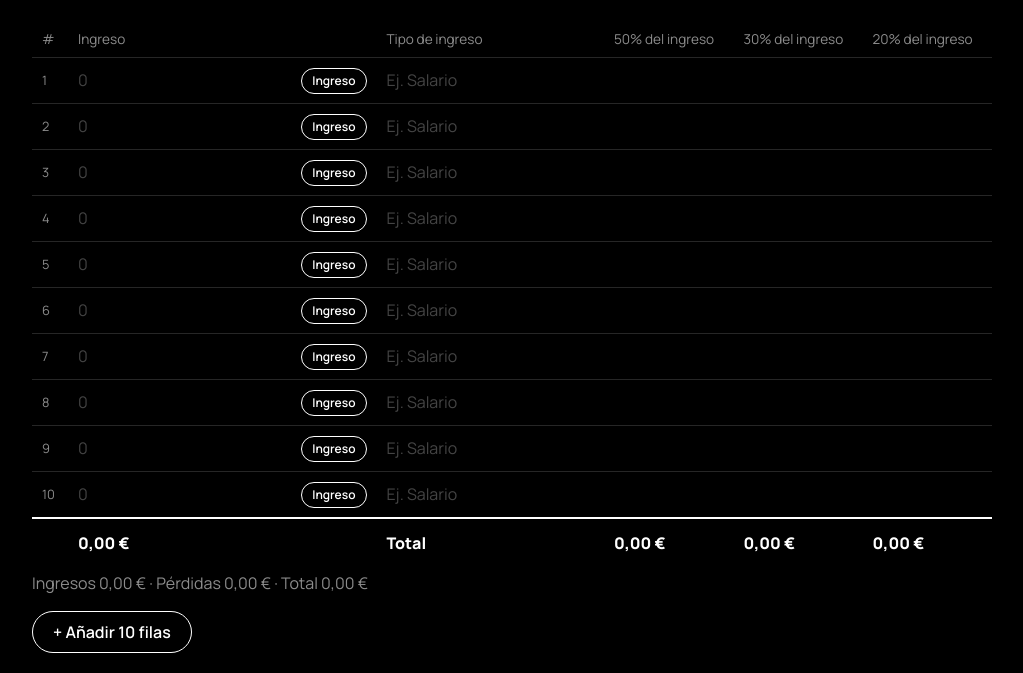
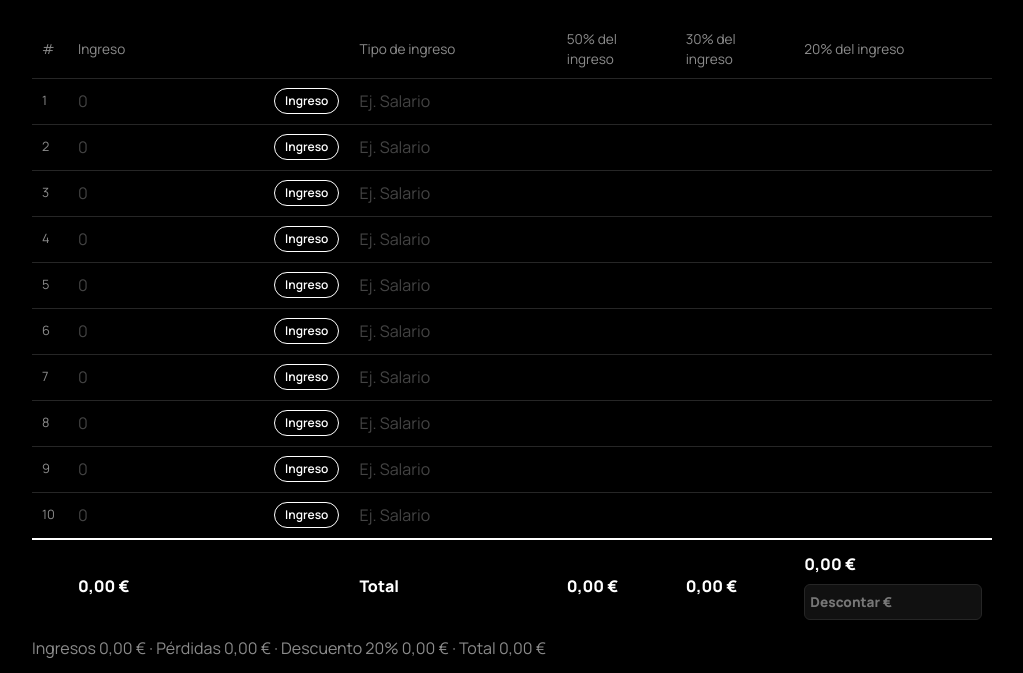
Before and after one commit to inigozelaieta706-web/INGRESOS, a plain HTML site: page INGRESOS.html/index.html in a window 1280 px wide. Shown: the part 124-797 px from the top of the page, without its empty margins (128-1151 px from the left). Drawn offline with Linux system fonts and the light colour scheme.

Commit message:
Add files via upload

```diff
--- a/INGRESOS.html/index.html
+++ b/INGRESOS.html/index.html
@@ -1,23 +1,30 @@
+
 <!DOCTYPE html>
 <html lang="es">
 <head>
   <meta charset="UTF-8">
   <meta name="viewport" content="width=device-width, initial-scale=1">
   <title>Mi presupuesto</title>
+
   <link rel="preconnect" href="https://fonts.googleapis.com">
   <link href="https://fonts.googleapis.com/css2?family=Manrope:wght@400;600;800&display=swap" rel="stylesheet">
+
   <link rel="stylesheet" href="style.css">
 </head>
+
 <body>
+
   <header>
     <h1>Mi presupuesto</h1>
     <p class="sub">Regla 50 / 30 / 20</p>
   </header>
 
   <main>
+
     <section>
       <div class="scroll">
         <table>
+
           <thead>
             <tr>
               <th>#</th>
@@ -28,7 +35,9 @@
               <th>20% del ingreso</th>
             </tr>
           </thead>
+
           <tbody id="cuerpo"></tbody>
+
           <tfoot>
             <tr>
               <td></td>
@@ -36,21 +45,43 @@
               <td>Total</td>
               <td id="t1"></td>
               <td id="t2"></td>
-              <td id="t3"></td>
+              <td>
+                <div id="t3"></div>
+
+                <input
+                  type="number"
+                  id="descontar"
+                  min="0"
+                  step="any"
+                  placeholder="Descontar €"
+                >
+              </td>
             </tr>
           </tfoot>
+
         </table>
       </div>
+
       <p id="resumen" class="sub"></p>
-      <button id="mas" type="button">+ Añadir 10 filas</button>
+
+      <button id="mas" type="button">
+        + Añadir 10 filas
+      </button>
+
     </section>
 
     <section>
       <h2>Notas</h2>
-      <textarea id="notas" placeholder="Escribe lo que quieras. Se guarda solo."></textarea>
+
+      <textarea
+        id="notas"
+        placeholder="Escribe lo que quieras. Se guarda solo."
+      ></textarea>
     </section>
+
   </main>
 
   <script src="script.js"></script>
+
 </body>
 </html>
--- a/INGRESOS.html/script.js
+++ b/INGRESOS.html/script.js
@@ -1,85 +1,268 @@
-const MONEDA = "EUR";   // cambia a "USD" si quieres dólares
+
+const MONEDA = "EUR";
 const KEY = "presupuesto-503020";
 
 const $ = id => document.getElementById(id);
-const esc = s => String(s ?? "").replace(/[&<>"]/g, c => ({ "&": "&amp;", "<": "&lt;", ">": "&gt;", '"': "&quot;" }[c]));
-const fmt = n => new Intl.NumberFormat("es-ES", { style: "currency", currency: MONEDA }).format(n);
-const filasVacias = () => Array.from({ length: 10 }, () => ({ ing: "", tipo: "", mov: "ingreso" }));
 
-let datos = { filas: filasVacias(), notas: "" };
+const esc = s => String(s ?? "").replace(/[&<>"]/g, c => ({
+  "&": "&amp;",
+  "<": "&lt;",
+  ">": "&gt;",
+  '"': "&quot;"
+}[c]));
+
+const fmt = n => new Intl.NumberFormat("es-ES", {
+  style: "currency",
+  currency: MONEDA
+}).format(n);
+
+const filasVacias = () =>
+  Array.from({ length: 10 }, () => ({
+    ing: "",
+    tipo: "",
+    mov: "ingreso"
+  }));
+
+// ---------- Datos ----------
+
+let datos = {
+  filas: filasVacias(),
+  notas: "",
+  descuento20: ""
+};
+
 try {
   const g = JSON.parse(localStorage.getItem(KEY));
-  if (g && Array.isArray(g.filas) && g.filas.length) datos = g;
+
+  if (g && Array.isArray(g.filas) && g.filas.length) {
+    datos = {
+      ...datos,
+      ...g
+    };
+  }
 } catch {}
-const guardar = () => localStorage.setItem(KEY, JSON.stringify(datos));
+
+const guardar = () =>
+  localStorage.setItem(KEY, JSON.stringify(datos));
+
 
 // ---------- Tabla ----------
+
 function pintar() {
+
   $("cuerpo").innerHTML = datos.filas.map((f, i) => {
+
     const per = f.mov === "perdida";
+
     return `
       <tr class="${per ? "perd" : ""}">
+
         <td class="n">${i + 1}</td>
+
         <td>
           <div class="celda">
-          <input type="number" step="any" min="0" data-i="${i}" data-c="ing" value="${esc(f.ing)}" placeholder="0">
-          <button type="button" class="mov ${per ? "perd" : ""}" data-i="${i}">${per ? "Pérdida" : "Ingreso"}</button>
+
+            <input
+              type="number"
+              step="any"
+              min="0"
+              data-i="${i}"
+              data-c="ing"
+              value="${esc(f.ing)}"
+              placeholder="0"
+            >
+
+            <button
+              type="button"
+              class="mov ${per ? "perd" : ""}"
+              data-i="${i}"
+            >
+              ${per ? "Pérdida" : "Ingreso"}
+            </button>
+
           </div>
         </td>
-      <td><input type="text" data-i="${i}" data-c="tipo" value="${esc(f.tipo)}" placeholder="Ej. Salario"></td>
+
+        <td>
+          <input
+            type="text"
+            data-i="${i}"
+            data-c="tipo"
+            value="${esc(f.tipo)}"
+            placeholder="Ej. Salario"
+          >
+        </td>
+
         <td class="r" id="p50-${i}"></td>
         <td class="r" id="p30-${i}"></td>
         <td class="r" id="p20-${i}"></td>
-    </tr>`;
+
+      </tr>
+    `;
+
   }).join("");
+
   calcular();
 }
 
+
+// ---------- Cálculos ----------
+
 function calcular() {
-  let ingresos = 0, perdidas = 0;
+
+  let ingresos = 0;
+  let perdidas = 0;
+
   datos.filas.forEach((f, i) => {
+
     const v = parseFloat(f.ing);
     const ok = !isNaN(v);
     const per = f.mov === "perdida";
-    if (ok) { if (per) perdidas += v; else ingresos += v; }
-    const mostrar = ok && !per;   // las pérdidas no calculan 50/30/20
-    ["50", "30", "20"].forEach(p => { $(`p${p}-${i}`).textContent = mostrar ? fmt(v * p / 100) : ""; });
-  });
-  const neto = ingresos - perdidas;
-  const base = Math.max(0, neto);   // si el neto es negativo, no se reparte nada
-  $("t0").textContent = fmt(neto);
-  $("t1").textContent = fmt(base * 0.5);
-  $("t2").textContent = fmt(base * 0.3);
-  $("t3").textContent = fmt(base * 0.2);
-  $("resumen").textContent = `Ingresos ${fmt(ingresos)} · Pérdidas ${fmt(perdidas)} · Total ${fmt(neto)}`;
+
+    if (ok) {
+
+      if (per) {
+        perdidas += v;
+      } else {
+        ingresos += v;
       }
 
+    }
+
+    // Porcentajes individuales de cada ingreso
+
+    const mostrar = ok && !per;
+
+    ["50", "30", "20"].forEach(p => {
+
+      $(`p${p}-${i}`).textContent =
+        mostrar ? fmt(v * Number(p) / 100) : "";
+
+    });
+
+  });
+
+
+  // ---------- NUEVOS CÁLCULOS ----------
+
+  const descuento20 = Math.max(
+    0,
+    parseFloat(datos.descuento20) || 0
+  );
+
+  // Porcentajes originales
+
+  const porcentaje50 = ingresos * 0.50;
+  const porcentaje30 = ingresos * 0.30;
+  const porcentaje20 = ingresos * 0.20;
+
+  // Las pérdidas solo afectan al 50%
+
+  const resultado50 = porcentaje50 - perdidas;
+
+  // El descuento manual solo afecta al 20%
+
+  const resultado20 = porcentaje20 - descuento20;
+
+  // Total general
+
+  const neto = ingresos - perdidas - descuento20;
+
+
+  // ---------- Mostrar resultados ----------
+
+  $("t0").textContent = fmt(neto);
+
+  $("t1").textContent = fmt(resultado50);
+
+  $("t2").textContent = fmt(porcentaje30);
+
+  $("t3").textContent = fmt(resultado20);
+
+  $("resumen").textContent =
+    `Ingresos ${fmt(ingresos)} · ` +
+    `Pérdidas ${fmt(perdidas)} · ` +
+    `Descuento 20% ${fmt(descuento20)} · ` +
+    `Total ${fmt(neto)}`;
+
+}
+
+
+// ---------- Editar ingresos ----------
+
 $("cuerpo").addEventListener("input", e => {
+
   const t = e.target;
+
   if (!t.dataset.c) return;
+
   datos.filas[t.dataset.i][t.dataset.c] = t.value;
+
   guardar();
   calcular();
+
 });
 
+
+// ---------- Cambiar ingreso / pérdida ----------
+
 $("cuerpo").addEventListener("click", e => {
+
   const b = e.target.closest(".mov");
+
   if (!b) return;
+
   const f = datos.filas[b.dataset.i];
-  f.mov = f.mov === "perdida" ? "ingreso" : "perdida";
+
+  f.mov = f.mov === "perdida"
+    ? "ingreso"
+    : "perdida";
+
   guardar();
   pintar();
+
 });
 
+
+// ---------- Añadir filas ----------
+
 $("mas").addEventListener("click", () => {
+
   datos.filas.push(...filasVacias());
+
   guardar();
   pintar();
+
 });
 
+
+// ---------- Descuento del 20% ----------
+
+$("descontar").value = datos.descuento20 || "";
+
+$("descontar").addEventListener("input", () => {
+
+  datos.descuento20 = $("descontar").value;
+
+  guardar();
+  calcular();
+
+});
+
+
 // ---------- Notas ----------
+
 $("notas").value = datos.notas || "";
-$("notas").addEventListener("input", () => { datos.notas = $("notas").value; guardar(); });
+
+$("notas").addEventListener("input", () => {
+
+  datos.notas = $("notas").value;
+
+  guardar();
+
+});
+
 
 // ---------- Inicio ----------
+
 pintar();
--- a/INGRESOS.html/style.css
+++ b/INGRESOS.html/style.css
@@ -37,3 +37,27 @@ textarea:focus { border-color:var(--acento); outline:none; }
 .mov.perd { border-color: #ef5350; color: #ef5350; }
 .mov.perd:hover { background: #ef5350; color: #000; }
 tr.perd input[data-c="ing"] { color: #ef5350; }
+
+
+/* Caja para descontar dinero del 20% */
+
+#descontar {
+  width: 100%;
+  min-width: 90px;
+  margin-top: 8px;
+  padding: 7px 5px;
+  border: 1px solid var(--linea);
+  border-radius: 6px;
+  color: var(--texto);
+  background: #111;
+  font-size: .85rem;
+}
+
+#descontar:focus {
+  border-color: var(--acento);
+  outline: none;
+}
+
+#descontar::placeholder {
+  color: #777;
+}
```
Lines whose indentation alone changed are shown as unchanged.
